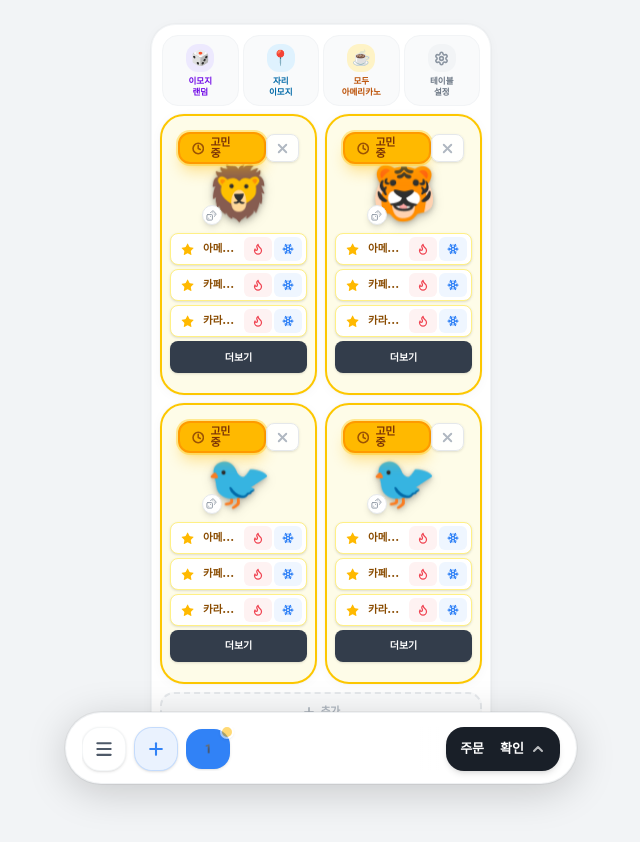
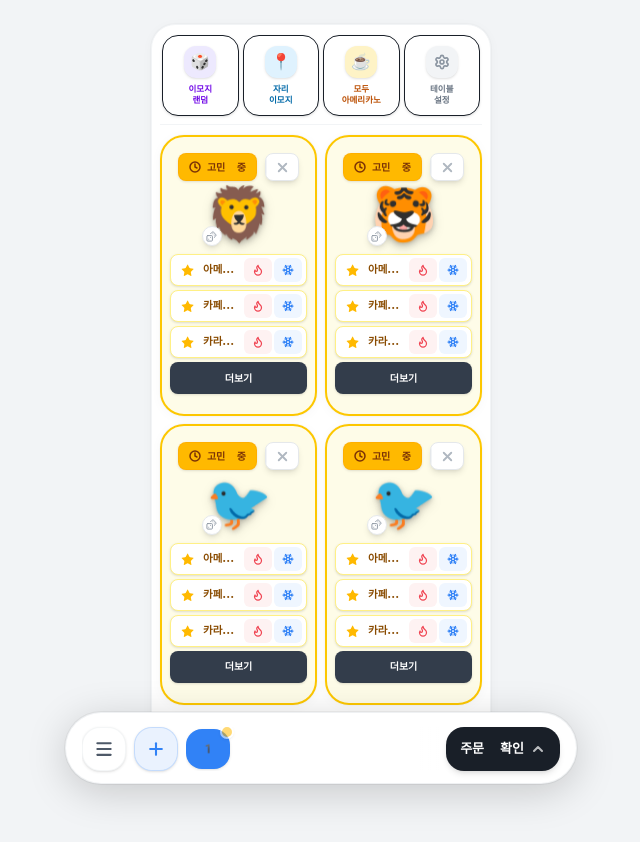
Before and after one commit to limchang/anti_order, a React (Vite) app: page / in a window 1280 px wide. Both pictures are taken after a click on the button "모든 인원 랜덤 이모지 선택". Shown: the top 842 px of the page, without its empty margins (319-959 px from the left). Built offline with nearby package versions, Linux system fonts and the light colour scheme; a web font is replaced by a local one.

Commit message:
feat: unify status badges, improve quick actions UI, auto height menu modal, dark close button for table mgmt

```diff
--- a/App.tsx
+++ b/App.tsx
@@ -796,7 +796,7 @@ function App() {
                         <button onClick={() => setManageStep('delete')} className="w-full bg-toss-redLight border border-toss-red/10 p-4 rounded-[20px] flex items-center justify-between active:scale-[0.97] transition-all">
                           <div className="flex items-center gap-3"><div className="w-10 h-10 rounded-full bg-white flex items-center justify-center text-toss-red shadow-sm"><Trash2 size={18} /></div><span className="font-black text-toss-red text-[15px]">테이블 삭제하기</span></div><ChevronRight size={18} className="text-toss-red/30" />
                         </button>
-                        <button onClick={closeManageSheet} className="w-full mt-2 py-3 rounded-2xl font-black text-toss-grey-400 hover:text-toss-grey-600 transition-all text-center text-[13px]">취소</button>
+                        <button onClick={closeManageSheet} className="w-full mt-2 h-14 rounded-[20px] font-black text-white bg-toss-grey-800 hover:bg-toss-grey-900 active:scale-[0.98] transition-all text-[14px] flex items-center justify-center gap-2 shadow-lg shadow-toss-grey-900/20">닫기</button>
                       </motion.div>
                     )}
                     {manageStep === 'rename' && (
@@ -813,7 +813,7 @@ function App() {
                       <motion.div key="delete" initial={{ opacity: 0, x: 20 }} animate={{ opacity: 1, x: 0 }} exit={{ opacity: 0, x: -20 }} className="space-y-2">
                         <div className="text-center mb-4"><h3 className="text-[18px] font-black text-toss-red">정말 삭제할까요?</h3><p className="text-[13px] text-toss-grey-400 mt-1">{currentManagingGroup?.name} 테이블의 모든 데이터가 삭제됩니다.</p></div>
                         <button onClick={() => removeGroup(currentManagingGroup!.id)} className="w-full py-4 bg-toss-red text-white rounded-[20px] font-black text-[14px] active:scale-95 transition-all shadow-lg">네, 삭제하겠습니다</button>
-                        <button onClick={() => setManageStep('menu')} className="w-full py-4 bg-toss-grey-100 text-toss-grey-500 rounded-[20px] font-black text-[13px] active:scale-95 transition-all">취소</button>
+                        <button onClick={() => setManageStep('menu')} className="w-full h-14 bg-toss-grey-800 text-white rounded-[20px] font-black text-[14px] active:scale-[0.98] transition-all shadow-lg shadow-toss-grey-900/20 flex items-center justify-center">취소</button>
                       </motion.div>
                     )}
                   </AnimatePresence>
--- a/components/MenuSelectionModal.tsx
+++ b/components/MenuSelectionModal.tsx
@@ -230,9 +230,10 @@ export const MenuSelectionModal: React.FC<MenuSelectionModalProps> = ({
         <motion.div
           initial={false}
           animate={{
-            height: isOpen ? `calc(100dvh - ${kbOffset + 70}px)` : 0,
+            height: isOpen ? 'auto' : 0,
             opacity: isOpen ? 1 : 0,
           }}
+          style={{ maxHeight: isOpen ? `calc(100dvh - ${kbOffset + 70}px)` : 0 }}
           transition={{ type: "spring", damping: 28, stiffness: 260, mass: 0.9 }}
           className="w-full max-w-lg bg-[#f8f9fb] rounded-[32px] shadow-[0_8px_40px_rgb(0,0,0,0.18)] border border-toss-grey-200/60 ring-1 ring-black/5 flex flex-col overflow-hidden pointer-events-auto mx-auto"
         >
--- a/components/OrderCard.tsx
+++ b/components/OrderCard.tsx
@@ -314,9 +314,9 @@ export const OrderCard: React.FC<OrderCardProps> = ({
                 <div className="flex items-center">
                   <AnimatePresence mode="popLayout">
                     {isUndecided && (
-                      <motion.div key="status-undecided" initial={{ opacity: 0, scale: 0.8 }} animate={{ opacity: 1, scale: 1 }} exit={{ opacity: 0, scale: 0.8 }} className="h-8 px-3 bg-amber-400 text-amber-900 rounded-xl shadow-lg shadow-amber-400/40 flex items-center justify-center gap-1.5 border-2 border-amber-500 ring-2 ring-amber-300/50">
-                        <Clock size={13} strokeWidth={3} className="animate-pulse" />
-                        <span className="text-[11px] font-black tracking-tight leading-none">고민 중</span>
+                      <motion.div key="status-undecided" initial={{ opacity: 0, scale: 0.8 }} animate={{ opacity: 1, scale: 1 }} exit={{ opacity: 0, scale: 0.8 }} className="h-7 px-2.5 bg-amber-400 text-amber-900 rounded-lg shadow-sm flex items-center justify-center gap-1.5 border border-amber-500/30">
+                        <Clock size={12} strokeWidth={3} />
+                        <span className="text-[10px] font-black tracking-tight leading-none pt-[1px]">고민 중</span>
                       </motion.div>
                     )}
                     {isNotEating && (
@@ -328,14 +328,14 @@ export const OrderCard: React.FC<OrderCardProps> = ({
                     {isDecided && (
                       <motion.div key="status-decided" initial={{ opacity: 0, scale: 0.8 }} animate={{ opacity: 1, scale: 1 }} exit={{ opacity: 0, scale: 0.8 }} className="h-7 px-2.5 bg-toss-blue text-white rounded-lg shadow-sm flex items-center justify-center gap-1.5 border border-toss-blue/20">
                         <Check size={12} strokeWidth={3} />
-                        <span className="text-[10px] font-black tracking-tight leading-none pt-[1px]">주문 완료</span>
+                        <span className="text-[10px] font-black tracking-tight leading-none pt-[1px]">주문</span>
                       </motion.div>
                     )}
                   </AnimatePresence>
                 </div>
 
                 {/* 우측 상단 액션 버튼 */}
-                <div className="flex items-center h-7 bg-white/90 backdrop-blur-sm border border-toss-grey-200 shadow-sm rounded-lg pointer-events-auto overflow-hidden">
+                <div className="flex items-center h-7 bg-white border border-toss-grey-200 shadow-md rounded-lg pointer-events-auto overflow-hidden">
                   <AnimatePresence>
                     {(isDecided || isNotEating) && (
                       <motion.button
--- a/components/OrderGroupSection.tsx
+++ b/components/OrderGroupSection.tsx
@@ -127,17 +127,17 @@ export const OrderGroupSection: React.FC<OrderGroupSectionProps> = ({
   return (
     <section className="relative bg-white rounded-[24px] border p-2 flex flex-col gap-2 z-0 border-toss-grey-100 shadow-toss-card overflow-visible">
       {/* 퀵 액션 - 4분할 세로 아이콘 버튼 */}
-      <div className="grid grid-cols-4 gap-1 px-0.5 pt-0.5">
+      <div className="grid grid-cols-4 gap-1 px-0.5 pt-0.5 pb-2 border-b border-toss-grey-100 mb-0.5">
         {quickActions.map((action) => (
           <button
             key={action.label}
             onClick={action.onClick}
             title={action.title}
-            className="flex flex-col items-center justify-center gap-1 py-2 px-1 rounded-2xl bg-toss-grey-50 border border-toss-grey-100 hover:bg-toss-grey-100 active:scale-95 transition-all"
+            className="flex flex-col items-center justify-center gap-1.5 py-2.5 px-1 rounded-2xl bg-white border border-toss-grey-150 hover:bg-toss-grey-50 active:scale-95 transition-all shadow-sm"
           >
-            <div className={`w-7 h-7 rounded-xl ${action.iconBg} flex items-center justify-center text-[15px] leading-none`}>
+            <div className={`w-8 h-8 rounded-[12px] ${action.iconBg} flex items-center justify-center text-[16px] leading-none shadow-sm`}>
               {action.isSettings
-                ? <Settings size={15} strokeWidth={2.5} className="text-toss-grey-500" />
+                ? <Settings size={16} strokeWidth={2.5} className="text-toss-grey-500" />
                 : action.icon}
             </div>
             <span className={`text-[8.5px] font-black ${action.textColor} leading-tight text-center whitespace-pre-line`}>{action.label}</span>
```
